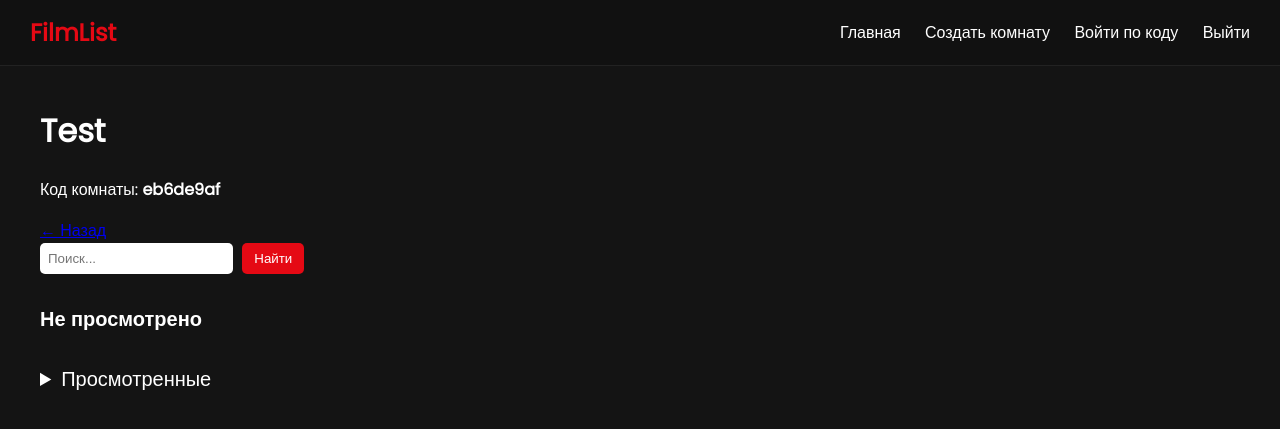
After one commit to VladimirSop/film-list, a Django app: page /room/eb6de9af/ in a window 1280 px wide. The commit adds this page. Shown: the top 429 px of the page. Run offline with Django 5.2, Linux system fonts and the light colour scheme; a user stored in the database is signed in; data comes from the database, SQL or seed files in the repository; both versions use the stored data as it was after the commit.

Commit message:
add authorization, room-logic

```diff
--- a/films/models.py
+++ b/films/models.py
@@ -1,6 +1,24 @@
 from django.db import models
+from django.contrib.auth.models import User
+import uuid
+
+
+class Room(models.Model):
+    name = models.CharField(max_length=255)
+    code = models.CharField(max_length=8, unique=True)
+    owner = models.ForeignKey(User, on_delete=models.CASCADE)
+
+    def save(self, *args, **kwargs):
+        if not self.code:
+            self.code = str(uuid.uuid4())[:8]
+        super().save(*args, **kwargs)
+
+    def __str__(self):
+        return self.name
+
 
 class Movie(models.Model):
+    room = models.ForeignKey(Room, on_delete=models.CASCADE)
     title = models.CharField(max_length=255)
     description = models.TextField(blank=True)
     watched = models.BooleanField(default=False)
--- /dev/null
+++ b/films/templates/films/base.html
@@ -0,0 +1,106 @@
+<!DOCTYPE html>
+<html>
+<head>
+    <title>FilmList</title>
+
+    <!-- Google Font -->
+    <link href="https://fonts.googleapis.com/css2?family=Poppins&display=swap" rel="stylesheet">
+
+    <style>
+        body {
+            margin: 0;
+            font-family: 'Poppins', sans-serif;
+            background-color: #141414;
+            color: white;
+        }
+
+        /* NAVBAR */
+        .navbar {
+            display: flex;
+            justify-content: space-between;
+            align-items: center;
+            padding: 15px 30px;
+            background: #111;
+            border-bottom: 1px solid #222;
+        }
+
+        .logo {
+            color: #e50914;
+            font-size: 24px;
+            font-weight: bold;
+        }
+
+        .nav-links a {
+            margin-left: 20px;
+            color: white;
+            text-decoration: none;
+        }
+
+        .nav-links a:hover {
+            color: #e50914;
+        }
+
+        /* CONTAINER */
+        .container {
+            padding: 20px 40px;
+        }
+
+        /* CARD */
+        .card {
+            background: #1f1f1f;
+            padding: 15px;
+            margin-bottom: 15px;
+            border-radius: 10px;
+        }
+
+        button {
+            background: #e50914;
+            border: none;
+            color: white;
+            padding: 8px 12px;
+            border-radius: 5px;
+            cursor: pointer;
+        }
+
+        button:hover {
+            opacity: 0.8;
+        }
+
+        input {
+            padding: 8px;
+            border-radius: 5px;
+            border: none;
+            margin-right: 5px;
+        }
+
+        .section-title {
+            margin-top: 30px;
+            font-size: 20px;
+        }
+    </style>
+</head>
+
+<body>
+
+<div class="navbar">
+    <div class="logo">FilmList</div>
+
+    <div class="nav-links">
+        {% if user.is_authenticated %}
+            <a href="/">Главная</a>
+            <a href="/create/">Создать комнату</a>
+            <a href="/join/">Войти по коду</a>
+            <a href="/logout/">Выйти</a>
+        {% else %}
+            <a href="/login/">Войти</a>
+            <a href="/register/">Регистрация</a>
+        {% endif %}
+    </div>
+</div>
+
+<div class="container">
+    {% block content %}{% endblock %}
+</div>
+
+</body>
+</html>
--- /dev/null
+++ b/films/templates/films/create_room.html
@@ -0,0 +1,5 @@
+<form method="post">
+    {% csrf_token %}
+    <input name="name" placeholder="Название комнаты">
+    <button>Создать</button>
+</form>
--- /dev/null
+++ b/films/templates/films/join_room.html
@@ -0,0 +1,5 @@
+<form method="post">
+    {% csrf_token %}
+    <input name="code" placeholder="Код комнаты">
+    <button>Войти</button>
+</form>
--- /dev/null
+++ b/films/templates/films/room.html
@@ -0,0 +1,52 @@
+{% extends "films/base.html" %}
+
+{% block content %}
+
+<h1>{{ room.name }}</h1>
+<p>Код комнаты: <b>{{ room.code }}</b></p>
+
+<!-- КНОПКИ НАВИГАЦИИ -->
+<a href="/">← Назад</a>
+
+<form action="/room/{{ room.code }}/search/" method="get">
+    <input name="q" placeholder="Поиск...">
+    <button>Найти</button>
+</form>
+
+<h2 class="section-title">Не просмотрено</h2>
+
+{% for movie in movies %}
+    {% if not movie.watched %}
+        <div class="card">
+            <b>{{ movie.title }}</b>
+
+            <form action="/room/{{ room.code }}/toggle/{{ movie.id }}/" method="post">
+                {% csrf_token %}
+                <button>✔ Просмотрено</button>
+            </form>
+
+            <form action="/room/{{ room.code }}/desc/{{ movie.id }}/" method="post">
+                {% csrf_token %}
+                <input name="description" placeholder="Описание">
+                <button>Сохранить</button>
+            </form>
+
+            <p>{{ movie.description }}</p>
+        </div>
+    {% endif %}
+{% endfor %}
+
+<details>
+<summary class="section-title">Просмотренные</summary>
+
+{% for movie in movies %}
+    {% if movie.watched %}
+        <div class="card">
+            {{ movie.title }}
+        </div>
+    {% endif %}
+{% endfor %}
+
+</details>
+
+{% endblock %}
--- a/films/urls.py
+++ b/films/urls.py
@@ -2,9 +2,20 @@ from django.urls import path
 from . import views
 
 urlpatterns = [
-    path('', views.home, name="home"),
-    path('search/', views.search, name="search"),
-    path('add/', views.add_movie, name="add_movie"),
-    path('toggle/<int:movie_id>/', views.toggle_watched, name="toggle"),
-    path('desc/<int:movie_id>/', views.update_description, name="desc"),
+    path('', views.dashboard, name="dashboard"),
+
+    path('register/', views.register, name="register"),
+    path('login/', views.user_login, name="login"),
+    path('logout/', views.user_logout, name="logout"),
+
+    path('create/', views.create_room, name="create_room"),
+    path('join/', views.join_room, name="join_room"),
+
+    path('room/<str:code>/', views.room_view, name="room"),
+
+    path('room/<str:code>/search/', views.search, name="search"),
+    path('room/<str:code>/add/', views.add_movie, name="add_movie"),
+
+    path('room/<str:code>/toggle/<int:movie_id>/', views.toggle_watched, name="toggle"),
+    path('room/<str:code>/desc/<int:movie_id>/', views.update_description, name="desc"),
 ]
--- a/films/views.py
+++ b/films/views.py
@@ -1,17 +1,121 @@
 import requests
 from django.shortcuts import render, redirect
-from .models import Movie
+from django.contrib.auth import login, logout, authenticate
+from django.contrib.auth.decorators import login_required
 from django.conf import settings
+
+from .models import Movie, Room
+from .forms import RegisterForm
 
 API_KEY = settings.TMDB_API_KEY
 
 
-def home(request):
-    movies = Movie.objects.all()
-    return render(request, "films/home.html", {"movies": movies})
+# ----------- AUTH -----------
+
+def register(request):
+    form = RegisterForm()
+
+    if request.method == "POST":
+        form = RegisterForm(request.POST)
+        if form.is_valid():
+            user = form.save()
+            login(request, user)
+            return redirect("dashboard")
+
+    return render(request, "films/register.html", {"form": form})
 
 
-def search(request):
+def user_login(request):
+    if request.method == "POST":
+        username = request.POST.get("username")
+        password = request.POST.get("password")
+
+        user = authenticate(request, username=username, password=password)
+
+        if user:
+            login(request, user)
+            return redirect("dashboard")
+
+    return render(request, "films/login.html")
+
+
+def user_logout(request):
+    logout(request)
+    return redirect("login")
+
+
+# ----------- DASHBOARD -----------
+
+@login_required
+def dashboard(request):
+    rooms = Room.objects.filter(owner=request.user)
+    return render(request, "films/dashboard.html", {"rooms": rooms})
+
+
+# ----------- ROOM -----------
+
+@login_required
+def create_room(request):
+    if request.method == "POST":
+        name = request.POST.get("name")
+        room = Room.objects.create(name=name, owner=request.user)
+        return redirect("room", room.code)
+
+    return render(request, "films/create_room.html")
+
+
+@login_required
+def join_room(request):
+    if request.method == "POST":
+        code = request.POST.get("code")
+        return redirect("room", code)
+
+    return render(request, "films/join_room.html")
+
+
+@login_required
+def room_view(request, code):
+    room = Room.objects.get(code=code)
+    movies = Movie.objects.filter(room=room)
+
+    return render(request, "films/room.html", {
+        "room": room,
+        "movies": movies
+    })
+
+
+# ----------- MOVIES -----------
+
+@login_required
+def add_movie(request, code):
+    if request.method == "POST":
+        title = request.POST.get("title")
+        room = Room.objects.get(code=code)
+        Movie.objects.create(title=title, room=room)
+    return redirect("room", code)
+
+
+@login_required
+def toggle_watched(request, movie_id, code):
+    movie = Movie.objects.get(id=movie_id)
+    movie.watched = not movie.watched
+    movie.save()
+    return redirect("room", code)
+
+
+@login_required
+def update_description(request, movie_id, code):
+    if request.method == "POST":
+        movie = Movie.objects.get(id=movie_id)
+        movie.description = request.POST.get("description")
+        movie.save()
+    return redirect("room", code)
+
+
+# ----------- SEARCH -----------
+
+@login_required
+def search(request, code):
     query = request.GET.get("q")
 
     movies = []
@@ -24,35 +128,11 @@ def search(request):
         response = requests.get(url, params=params)
         data = response.json()
 
-        results = data.get("results", [])
+        for item in data.get("results", []):
+            title = item.get("title") or item.get("name") or "Без названия"
+            movies.append({"title": title})
 
-        # 👇 ВАЖНО: нормализуем данные
-        for item in results:
-            title = item.get("title") or item.get("name") or "Без названия"
-            movies.append({
-                "title": title
-            })
-
-    return render(request, "films/search.html", {"movies": movies})
-
-
-def add_movie(request):
-    if request.method == "POST":
-        title = request.POST.get("title")
-        Movie.objects.create(title=title)
-    return redirect("home")
-
-
-def toggle_watched(request, movie_id):
-    movie = Movie.objects.get(id=movie_id)
-    movie.watched = not movie.watched
-    movie.save()
-    return redirect("home")
-
-
-def update_description(request, movie_id):
-    if request.method == "POST":
-        movie = Movie.objects.get(id=movie_id)
-        movie.description = request.POST.get("description")
-        movie.save()
-    return redirect("home")
+    return render(request, "films/search.html", {
+        "movies": movies,
+        "code": code
+    })
```
Also changed, not shown: FilmList/settings.py (+8 -0 lines), films/forms.py (added, +11 -0 lines), films/templates/films/dashboard.html (added, +13 -0 lines), films/templates/films/login.html (added, +14 -0 lines), films/templates/films/register.html (added, +13 -0 lines), films/templates/films/search.html (+10 -6 lines), db.sqlite3, films/migrations/0002_room_movie_room.py (added).
